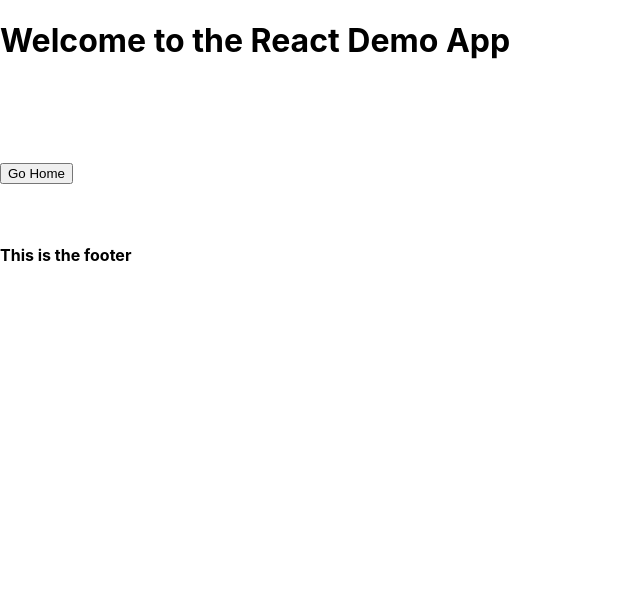
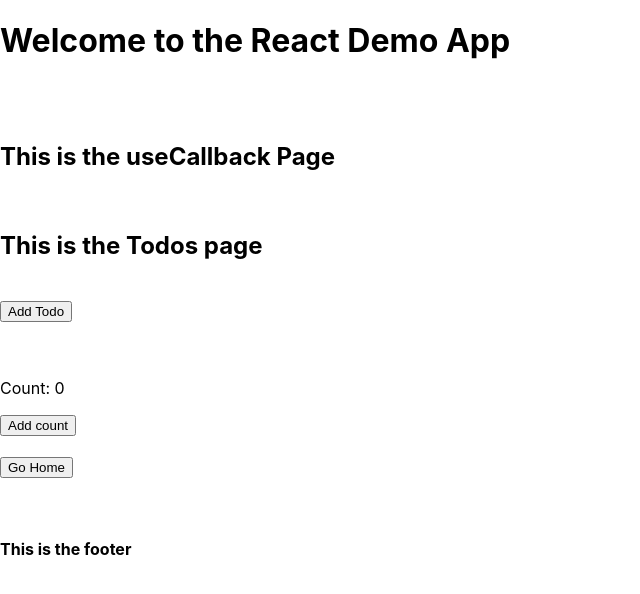
Before and after one commit to JTCollins33/react_demo, a React (Create React App) app: page /useCallbackPage in a window 1280 px wide. Shown: the top 594 px of the page, without its empty margins (0-640 px from the left). Built offline with nearby package versions, Linux system fonts and the light colour scheme; the HTML template or start-up script is replaced by a standard one.

Commit message:
finished usecallback page

```diff
--- a/src/home/Home.js
+++ b/src/home/Home.js
@@ -3,10 +3,6 @@ import { useNavigate } from "react-router-dom";
 
 export default function HomePage(){
     const navigate = useNavigate();
-
-    useEffect(()=>{
-        console.log("hit the home page")
-    }, []);
 
     const navigateUseCallbackPage = ()=>{
         navigate("/useCallbackPage")
--- /dev/null
+++ b/src/useCallbackPage/Todos.js
@@ -0,0 +1,16 @@
+import { memo } from "react";
+
+const Todos = (props)=>{
+    console.log("in the todos child component")
+    return(
+        <div>
+            <h2>This is the Todos page</h2><br/>
+            {props.todos.map((todo, index)=> {
+                return <p key={index}>{todo}</p>
+            })}
+            <button onClick={props.addTodo}>Add Todo</button>
+        </div>
+    );
+}
+
+export default memo(Todos);
--- a/src/useCallbackPage/UseCallbackPage.js
+++ b/src/useCallbackPage/UseCallbackPage.js
@@ -1,10 +1,29 @@
+import { useCallback, useState } from "react";
 import { useNavigate } from "react-router-dom";
+import Todos from "./Todos";
 
 export default function UseCallback(){
+    console.log("in the useCallback page")
     const navigate = useNavigate();
+
+    const [count, setCount] = useState(0);
+    const [todos, setTodos] = useState([]);
+
+    const addTodo = useCallback(()=> {
+        setTodos([...todos, "new todo"]);
+    }, [todos]);
+
+    const addCount = () => {
+        setCount((count) => count+1);
+    }
+
     return(
         <div>
-
+            <h2>This is the useCallback Page</h2><br/>
+            <Todos todos={todos} addTodo={addTodo}/>
+            <br/><br/>
+            <p>Count: {count}</p>
+            <button onClick={addCount}>Add count</button>
 
             <br/><br/>
             <button onClick={()=>navigate("/")}>Go Home</button>
```
